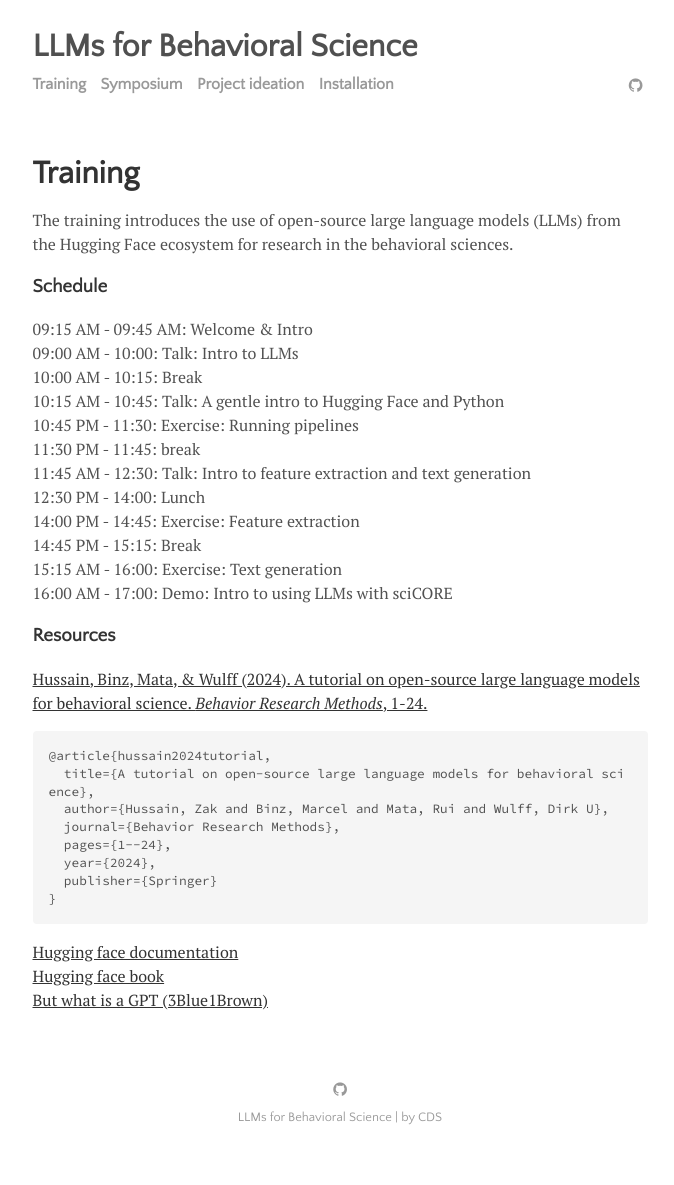
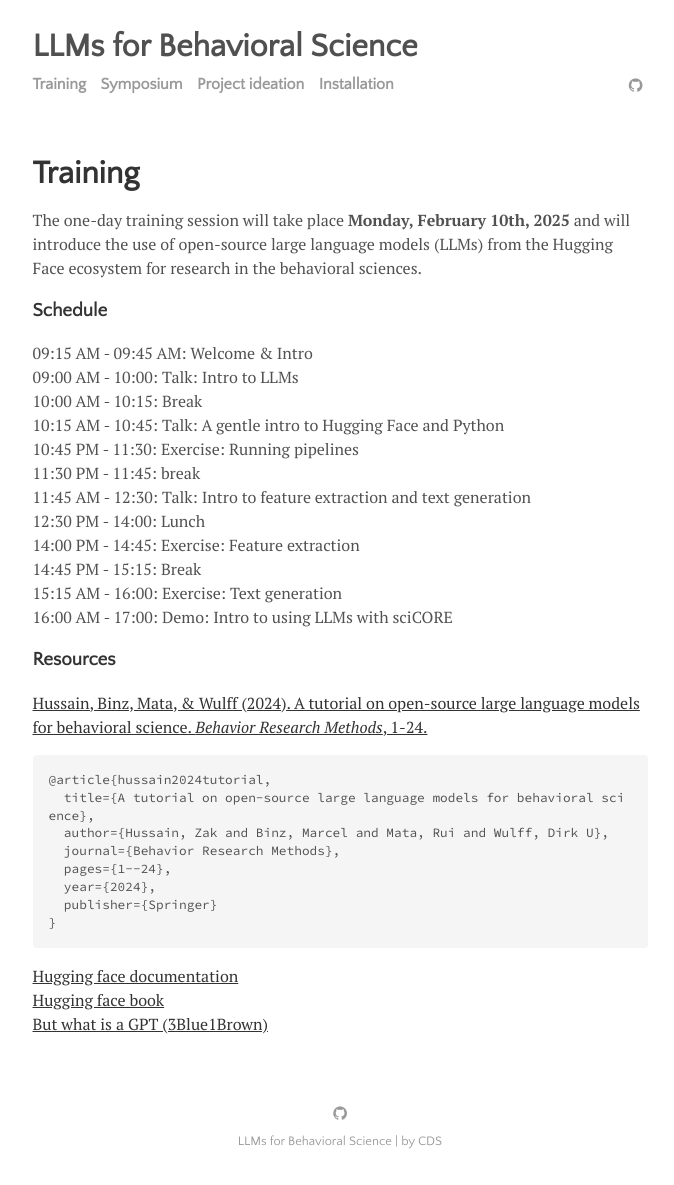
Before and after one commit to cdsbasel/LLM4BeSci_2025Unibas, a Jekyll site: the page built from menu/training.md, in a window 1280 px wide. Shown: the whole page, without its empty margins (300-974 px from the left). Built offline with Jekyll 4.4.1, drawn with Linux system fonts in a browser that asks for light colours; before the commit the page ends 1161 px from its top, so only the background shows below that.

Commit message:
update site

```diff
--- a/menu/training.md
+++ b/menu/training.md
@@ -3,7 +3,7 @@
 title: Training
 ---
 
-The training introduces the use of open-source large language models (LLMs) from the Hugging Face ecosystem for research in the behavioral sciences.
+The one-day training session will take place **Monday, February 10th, 2025** and will introduce the use of open-source large language models (LLMs) from the Hugging Face ecosystem for research in the behavioral sciences.
 
 ### Schedule
 
```
Also changed, not shown: menu/ideation.md (+1 -1 lines), menu/symposium.md (+1 -1 lines).
